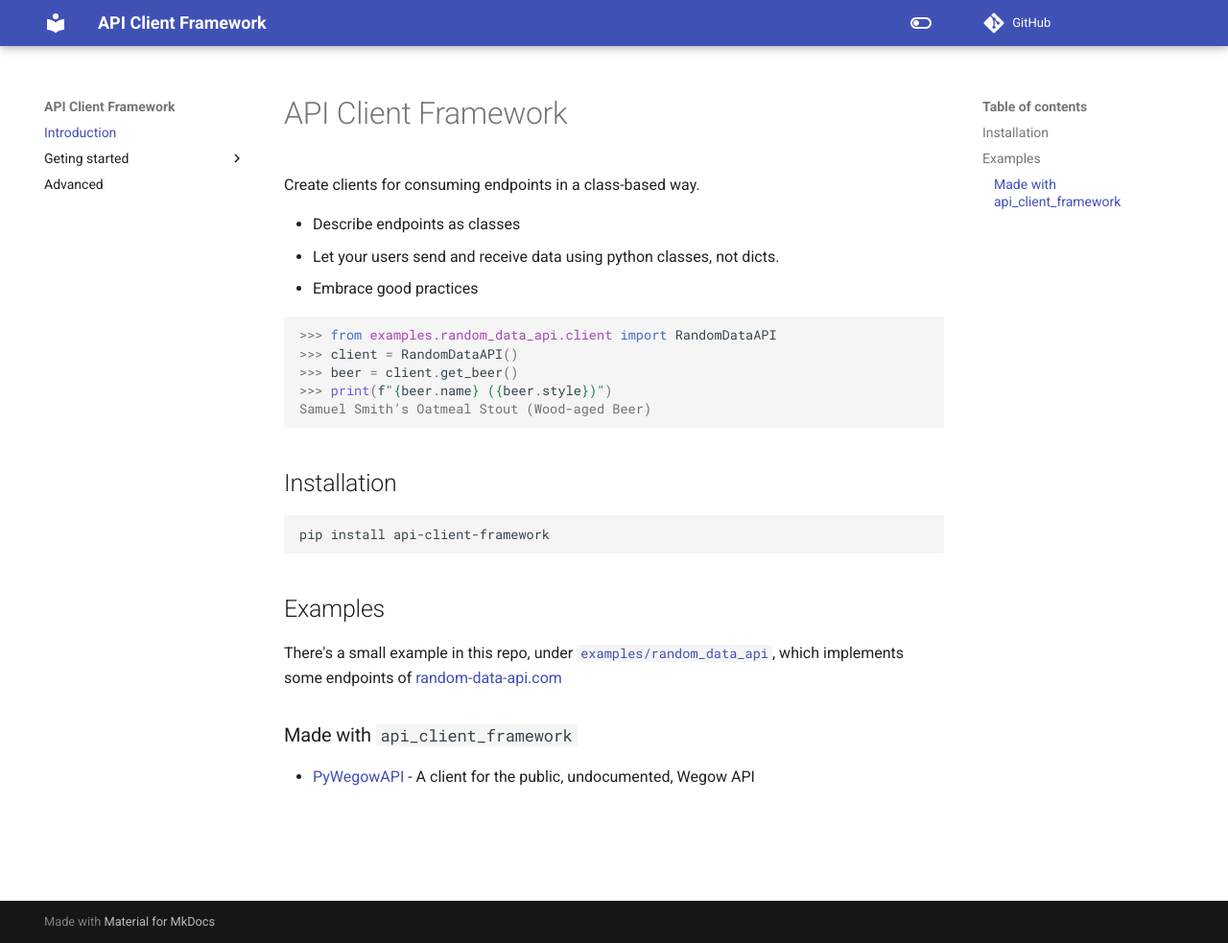
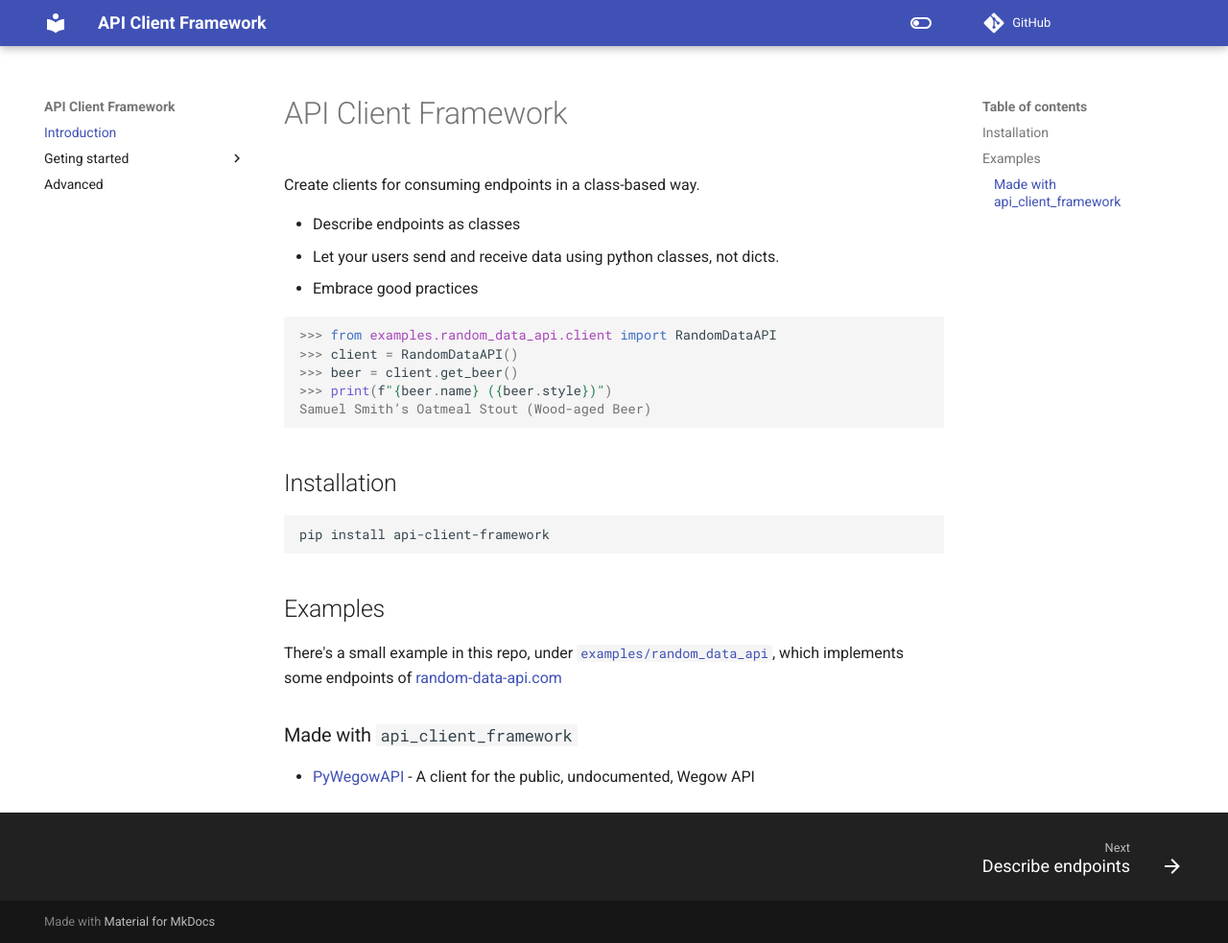
Before and after one commit to EnriqueSoria/api_client_framework, an MkDocs documentation site: the page built from docs/index.md, in a window 1280 px wide and 983 px high. Shown: the whole window at 96% size. Built offline with MkDocs 1.6.1 and Material for MkDocs 9.7.7, drawn with Linux system fonts in a browser that asks for light colours; comment, search, counter and statistics services are not loaded.

Commit message:
docs: Add footer

```diff
--- a/mkdocs.yml
+++ b/mkdocs.yml
@@ -18,6 +18,8 @@ theme:
           name: Switch to light mode
   features:
       # - navigation.tabs
+      # - navigation.tabs.sticky
+      - navigation.footer
       - content.code.annotate
 
 markdown_extensions:
```
